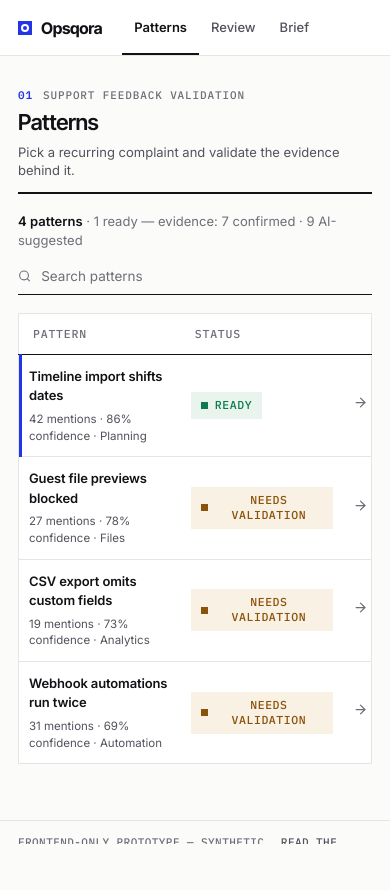
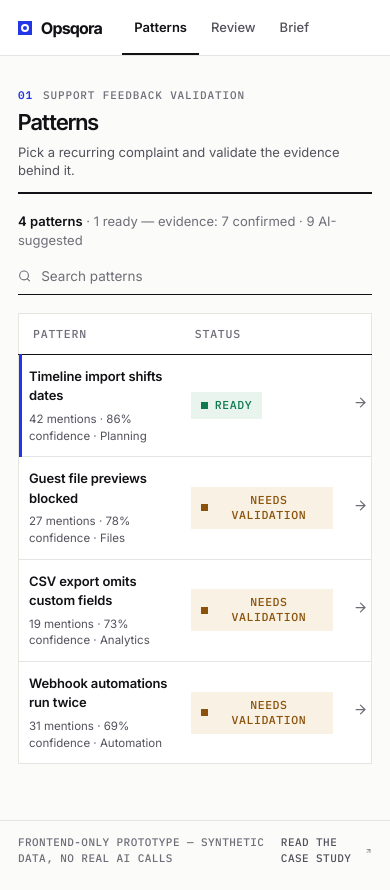
Before and after one commit to mich-mayer/opsqora, a React (Vite) app: page / in a window 390 px wide. Before the commit the page ends 844 px from the top, so only its background shows below. Built offline with nearby package versions, Linux system fonts and the light colour scheme.

Commit message:
fix(mobile): restore document scroll on app shell

```diff
--- a/src/styles.css
+++ b/src/styles.css
@@ -2770,6 +2770,28 @@ table {
 }
 
 @media (max-width: 47.5em) {
+  /* On mobile, locking the shell to 100dvh and scrolling an inner region
+     fights the browser's dynamic toolbar: the toolbar never collapses (only
+     document scroll collapses it), so its height is subtracted from the shell
+     and the last screenful is cut off with no way to reach it. Let the shell
+     grow with its content and hand scrolling back to the document; keep the
+     top bar reachable by making it sticky. */
+  .shell {
+    height: auto;
+    min-height: 100dvh;
+  }
+
+  .shell-main {
+    overflow-y: visible;
+    flex: 1 0 auto;
+  }
+
+  .topbar {
+    position: sticky;
+    top: 0;
+    z-index: 50;
+  }
+
   .topbar-note {
     display: none;
   }
```
